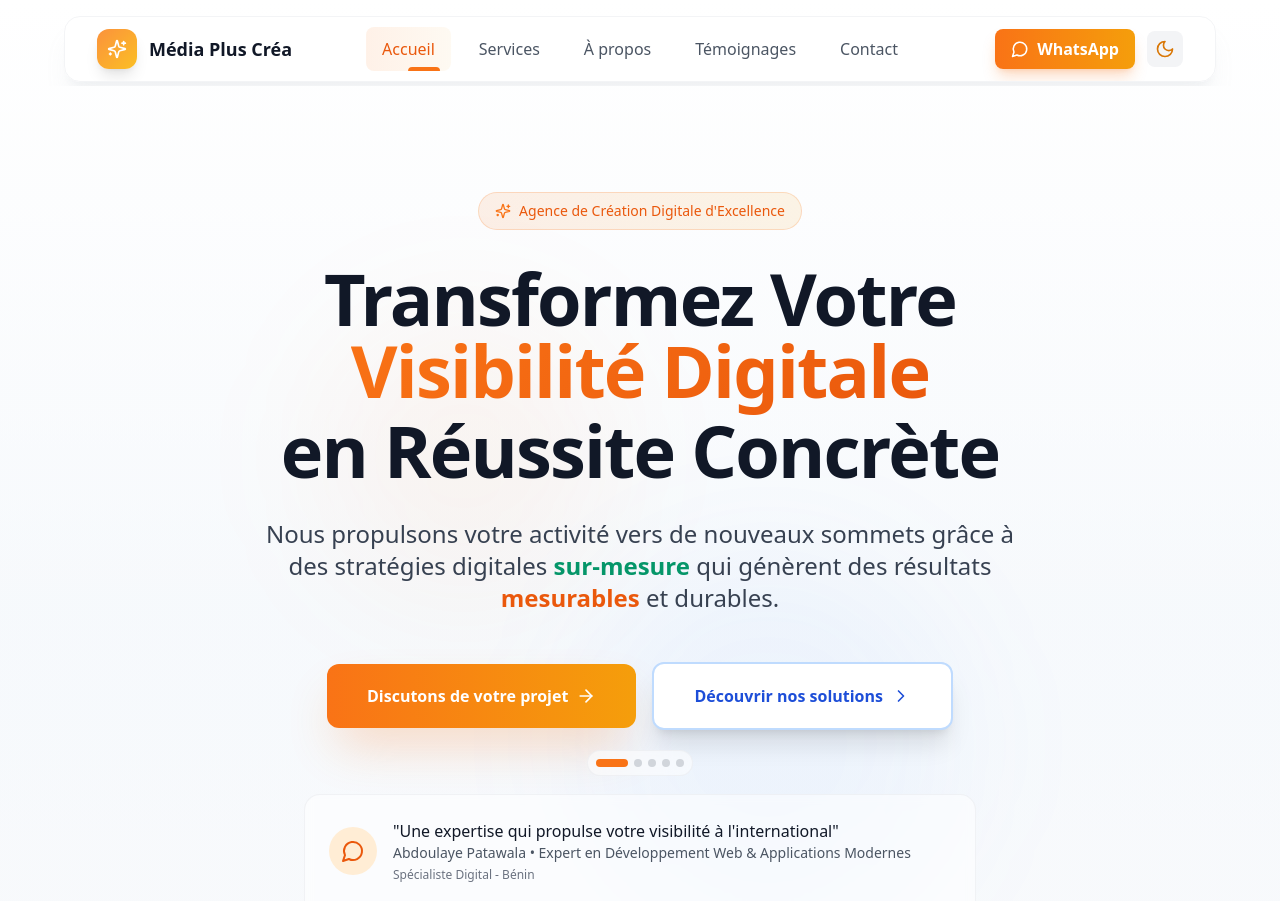
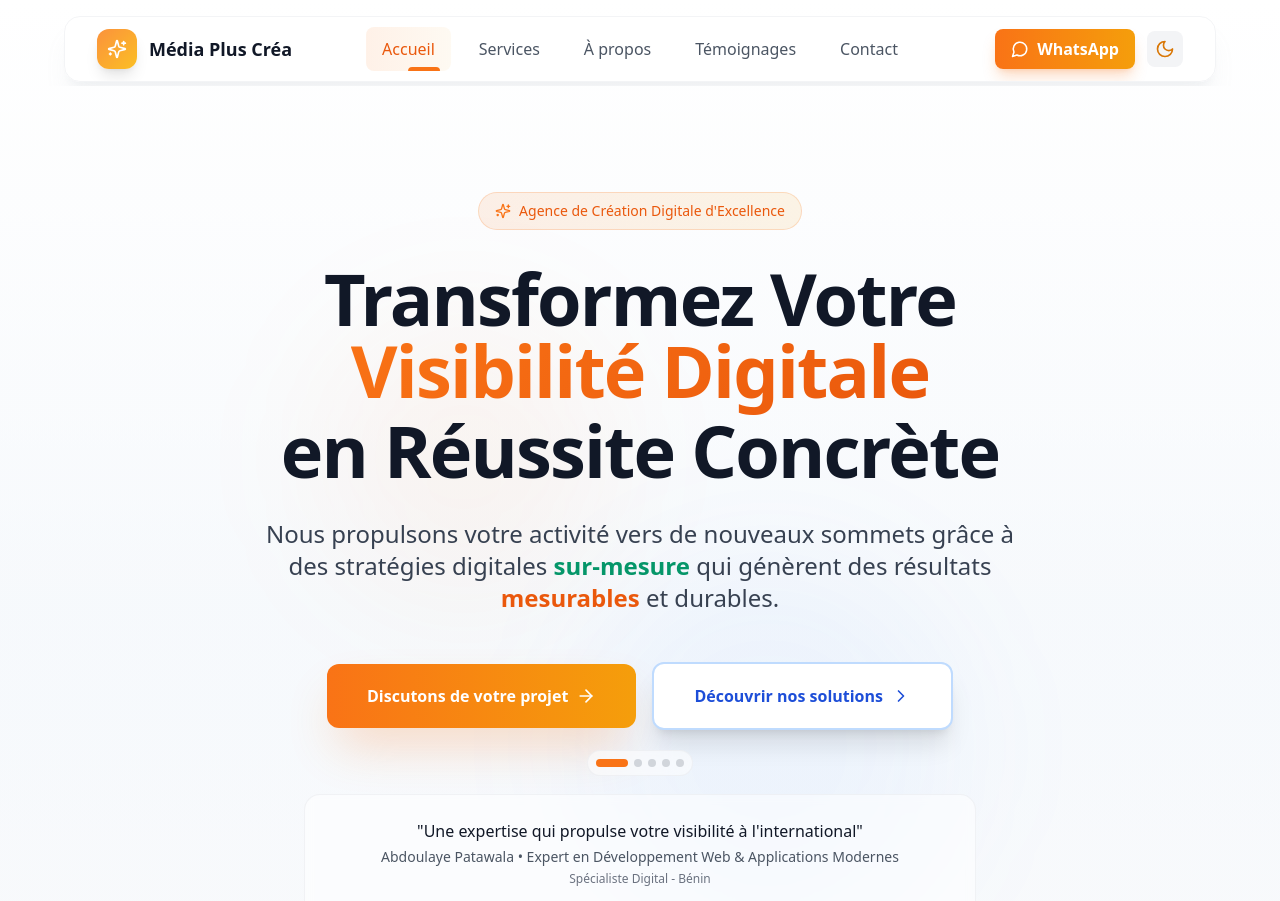
Before and after one commit to PATAWALA/Gbeo, a Next.js app: page / in a window 1280 px wide. Shown: the top 901 px of the page. Built offline with nearby package versions, Linux system fonts and the light colour scheme.

Commit message:
Modif de temoignage

```diff
--- a/src/app/page.tsx
+++ b/src/app/page.tsx
@@ -217,7 +217,7 @@ export default function Home() {
         </motion.button>
       </motion.div>
 
-      {/* Témoignage rapide pour confiance - REMPLACÉ PAR VOTRE TÉMOIGNAGE */}
+      {/* Témoignage rapide pour confiance - CENTRÉ ET SANS ICÔNE */}
       <motion.div
         initial={{ opacity: 0 }}
         animate={{ opacity: 1 }}
@@ -228,21 +228,13 @@ export default function Home() {
             : 'bg-white/50 border-gray-200/50'
         }`}
       >
-        <div className="flex items-center gap-4 mb-4">
-          <div className={`w-12 h-12 rounded-full flex items-center justify-center ${
-            theme === 'dark' ? 'bg-orange-500/20' : 'bg-orange-100'
-          }`}>
-            <MessageCircle className={`w-6 h-6 ${
-              theme === 'dark' ? 'text-orange-400' : 'text-orange-600'
-            }`} />
-          </div>
-          <div className="text-left">
+        <div className="text-center mb-4">
           <p className={`font-medium ${
             theme === 'dark' ? 'text-white' : 'text-gray-900'
           }`}>
             "Une expertise qui propulse votre visibilité à l'international"
           </p>
-            <p className={`text-sm ${
+          <p className={`text-sm mt-1 ${
             theme === 'dark' ? 'text-gray-400' : 'text-gray-600'
           }`}>
             Abdoulaye Patawala • Expert en Développement Web & Applications Modernes
@@ -253,8 +245,7 @@ export default function Home() {
             Spécialiste Digital - Bénin
           </p>
         </div>
-        </div>
-        <p className={`text-sm italic ${
+        <p className={`text-sm italic text-center ${
           theme === 'dark' ? 'text-gray-300' : 'text-gray-700'
         }`}>
           "Média Plus Créa a su donner un coup de fouet à ma visibilité digitale. Notre partenariat, marqué par une écoute et une réactivité constantes, a été une expérience très positive. Je les recommande vivement"
@@ -1672,7 +1663,7 @@ export default function Home() {
               theme === 'dark' ? 'text-gray-400' : 'text-gray-500'
             }`} />
             <span className={theme === 'dark' ? 'text-gray-400' : 'text-gray-600'}>
-              ninsemouh@gmail.com
+              médiapluscréa.com
             </span>
           </div>
           <div className="flex items-center gap-3">
```
Lines whose indentation alone changed are shown as unchanged.
